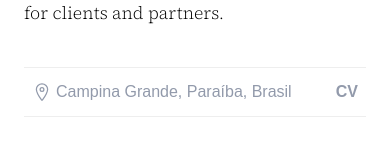
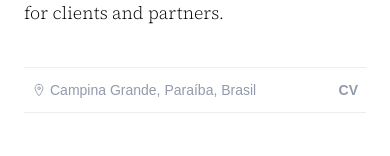
Before and after one commit to MarcosAntonio15243/MarcosAntonio15243.github.io, a Next.js app: page / in a window 390 px wide. Shown: the part 492-648 px from the top of the page. Built offline with nearby package versions, Linux system fonts and the light colour scheme.

Commit message:
fix: Diminuindo textos em tamanhos mobile para dar espaçamento entre eles

```diff
--- a/src/app/page.tsx
+++ b/src/app/page.tsx
@@ -14,9 +14,9 @@ export default function Home() {
               I am a full stack developer dedicated to building complete solutions, combining the development of modern, functional interfaces with the implementation of robust back-end architectures. I am committed to technical excellence, continuous improvement, and delivering projects that drive value and innovation for clients and partners.
             </p>
           </section>
-          <div className="flex flex-row justify-between items-center text-[var(--color-dark-gray)] border-y-[1px] py-3 px-2 border-[var(--color-light-gray)]">
+          <div className="flex flex-row justify-between items-center max-sm:text-sm text-[var(--color-dark-gray)] border-y-[1px] py-3 px-2 border-[var(--color-light-gray)]">
             <div className="flex flex-row items-center gap-1">
-              <IoLocationOutline className="text-xl" /> Campina Grande, Paraíba, Brasil
+              <IoLocationOutline className="sm:text-xl" /> Campina Grande, Paraíba, Brasil
             </div>
             <a href="https://drive.google.com/file/d/1bdcbdjJdf5UdUBGVc3DPXeUWwqCL0DS-/view?usp=sharing" target="_blank" rel="noopener noreferrer" className="font-semibold hover:underline">CV</a>
           </div>
```
